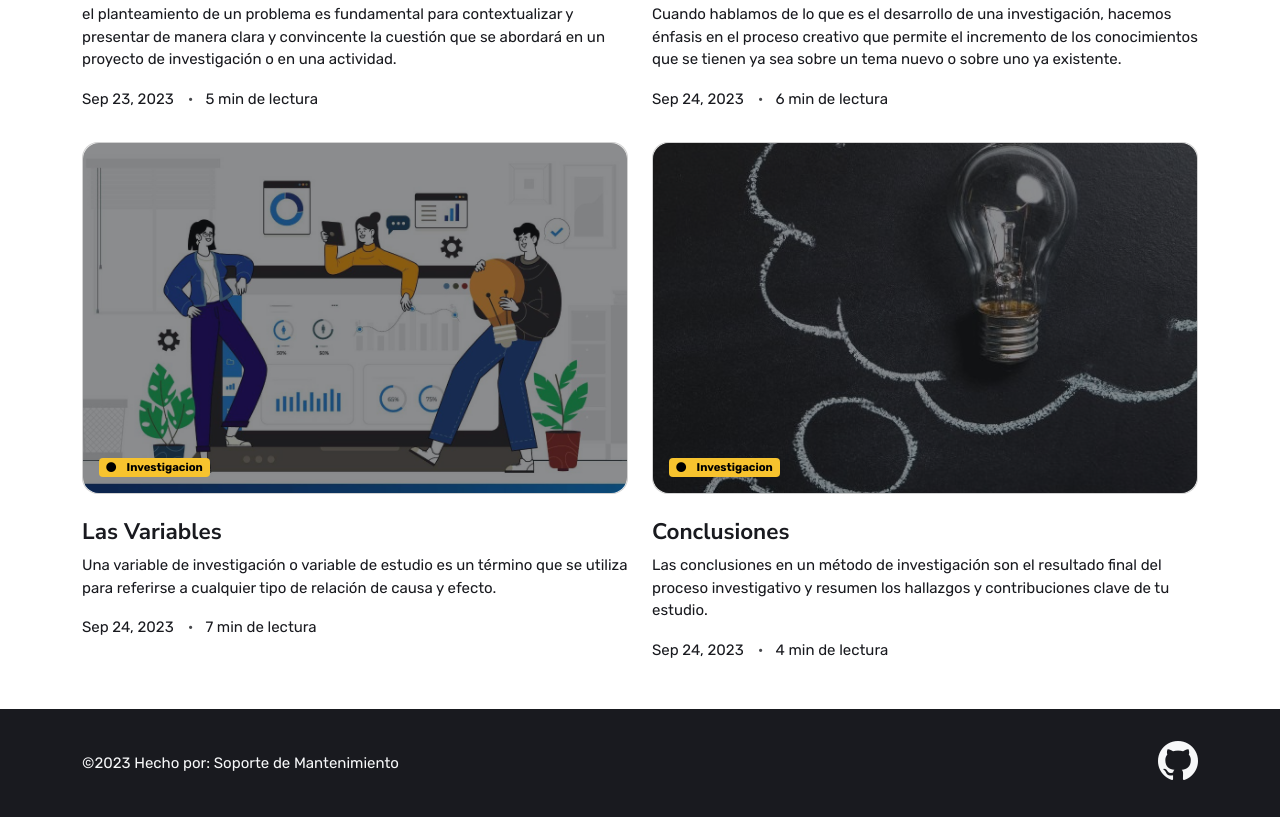
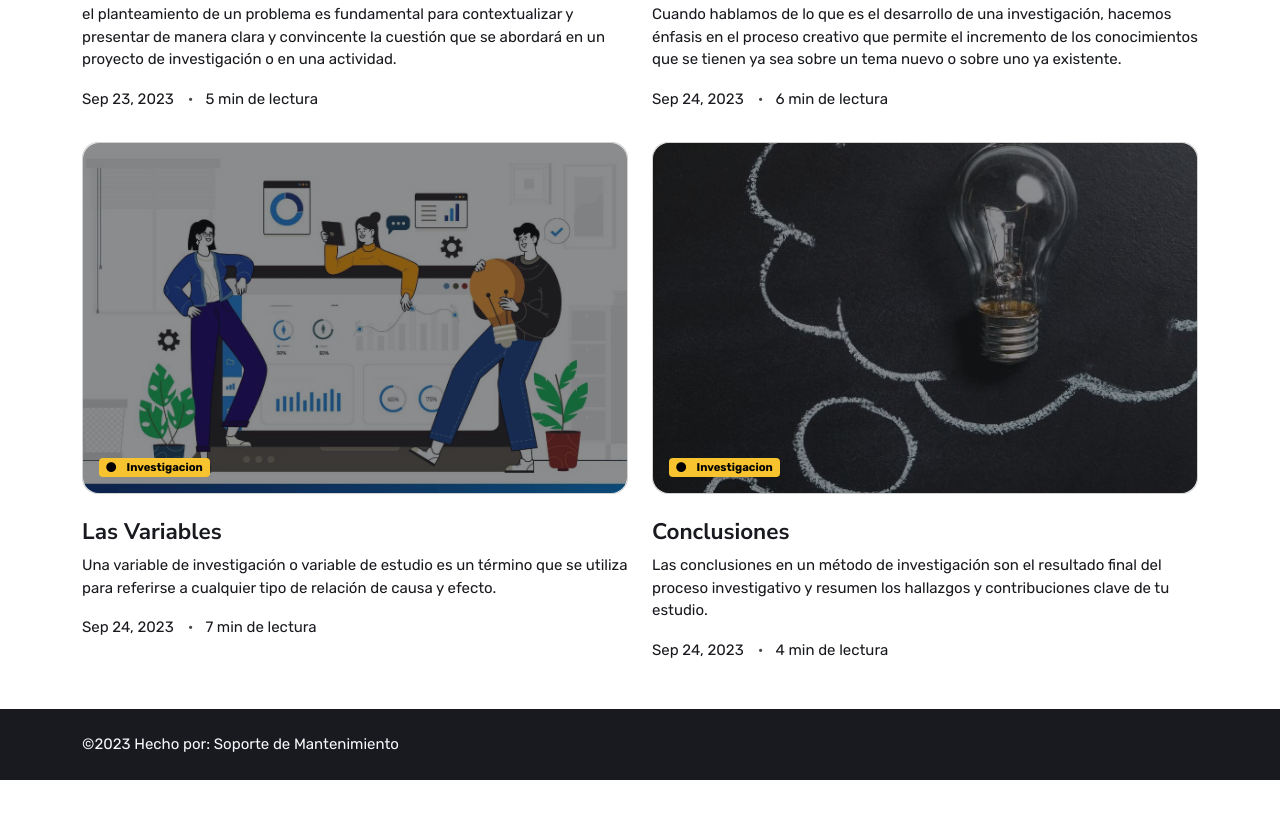
Before and after one commit to Aj-Designs-117/blog-Science, a plain HTML site: page index.html in a window 1280 px wide. Shown: the part 1817-2634 px from the top of the page. After the commit the page ends 2597 px from the top, so only its background shows below. Drawn offline with nearby package versions, Linux system fonts and the light colour scheme.

Commit message:
is modified icons footer

```diff
--- a/index.html
+++ b/index.html
@@ -1168,7 +1168,7 @@
                         <div class="text-center text-md-start text-light">©2023 Hecho por: Soporte de Mantenimiento</div>
                     </div>
                     <div class="col-md-6 d-sm-flex align-items-center justify-content-center justify-content-md-end">
-                        <a href="https://github.com/Aj-Designs-117?tab=repositories" class="fs-1 text-light"><i class="bi bi-github"></i></a>
+                        <!-- <a href="https://github.com/Aj-Designs-117?tab=repositories" class="fs-1 text-light"><i class="bi bi-github"></i></a> -->
                     </div>
                 </div>
             </div>
```
